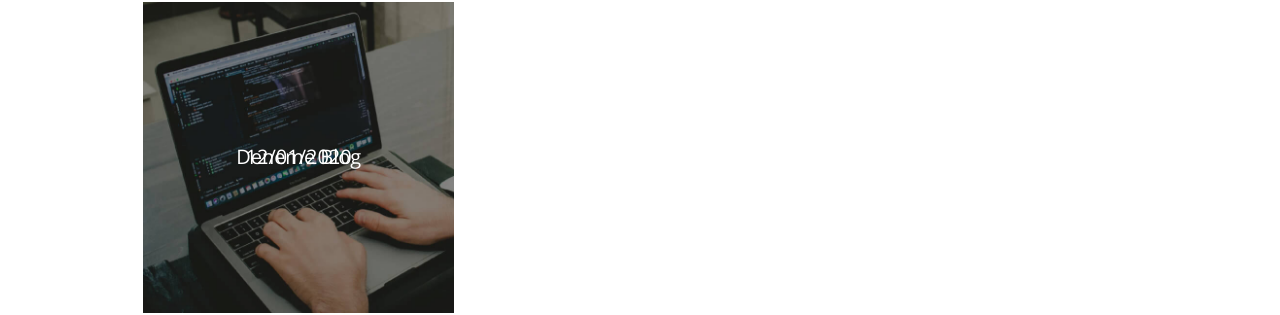
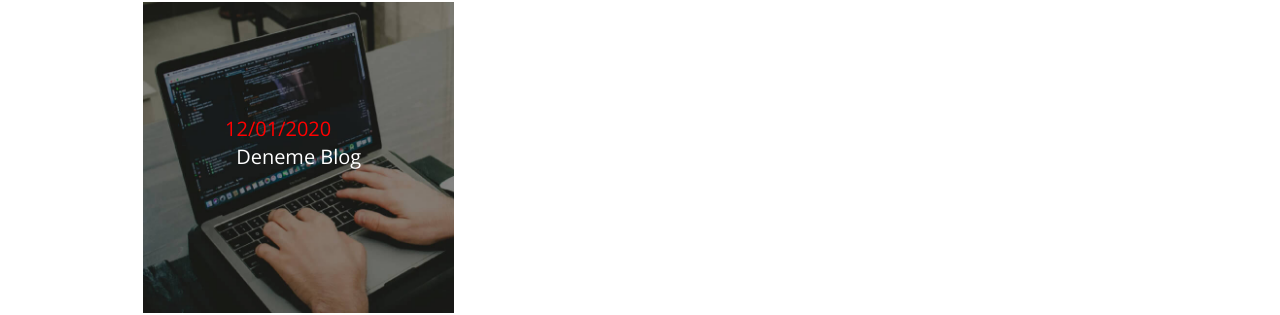
Before and after one commit to shrgrl/shrgrl.github.io, a Jekyll site: the page built from _pages/blog.html, in a window 1280 px wide. Shown: the part 461-776 px from the top of the page. Built offline with Jekyll 4.4.1, drawn with Linux system fonts in a browser that asks for light colours; nearby versions of some CDN libraries.

Commit message:
Update blog.html

```diff
--- a/_pages/blog.html
+++ b/_pages/blog.html
@@ -17,8 +17,8 @@
       <div class="thumb">
         <figure>
           <img src="{{ base }}/assets/images/projects/web.jpg" alt="Deneme" class="img-fluid">
-          <figcaption class="txt-size-lead" id="seher">Deneme Blog</figcaption><br>
-          <figcaption class="txt-size-lead" id="gurel">12/01/2020</figcaption><br>
+          <figcaption class="txt-size-lead">Deneme Blog</figcaption>
+          <p class="txt-size-lead">12/01/2020</p>
 
         </figure>
 
```
